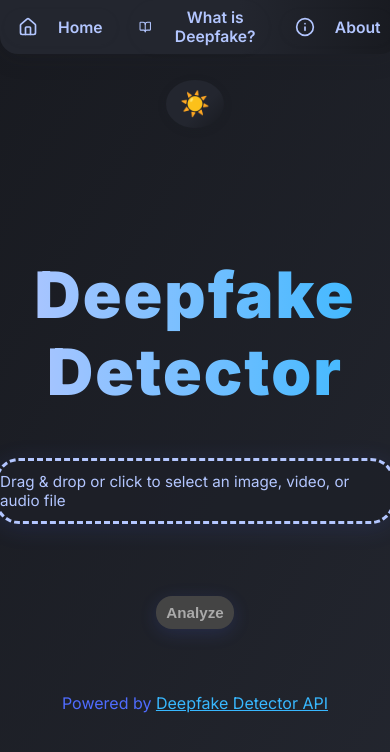
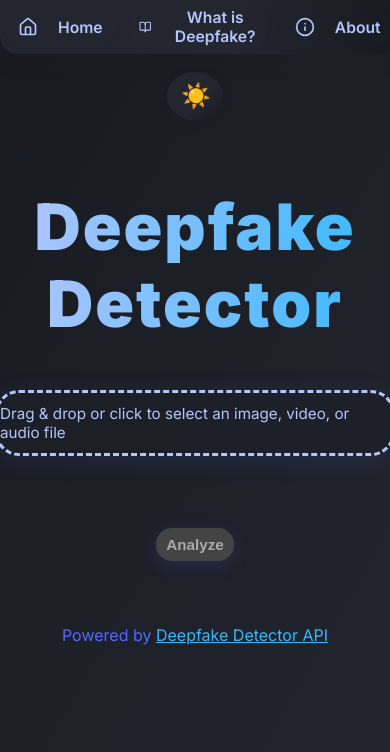
Before and after one commit to AyushChauhan910/Deepfake_Detector_frontend_, a React (Create React App) app in the folder frontend/: page / in a window 390 px wide. Shown: the top 752 px of the page. Built offline with nearby package versions, Linux system fonts and the light colour scheme.

Commit message:
UI changes

```diff
--- a/frontend/src/App.css
+++ b/frontend/src/App.css
@@ -1168,10 +1168,20 @@
     max-width: 98vw;
   }
   .mobile-theme-toggle {
-    margin: 80px auto -60px auto !important;
+    position: fixed;
+    top: 72px;
+    left: 0;
+    right: 0;
+    margin: 0 auto 8px auto !important;
     display: block;
     z-index: 201;
-    position: relative;
+    width: 56px;
+    max-width: 90vw;
+  }
+  @media (min-width: 901px) {
+    .mobile-theme-toggle {
+      display: none !important;
+    }
   }
 }
 
```
